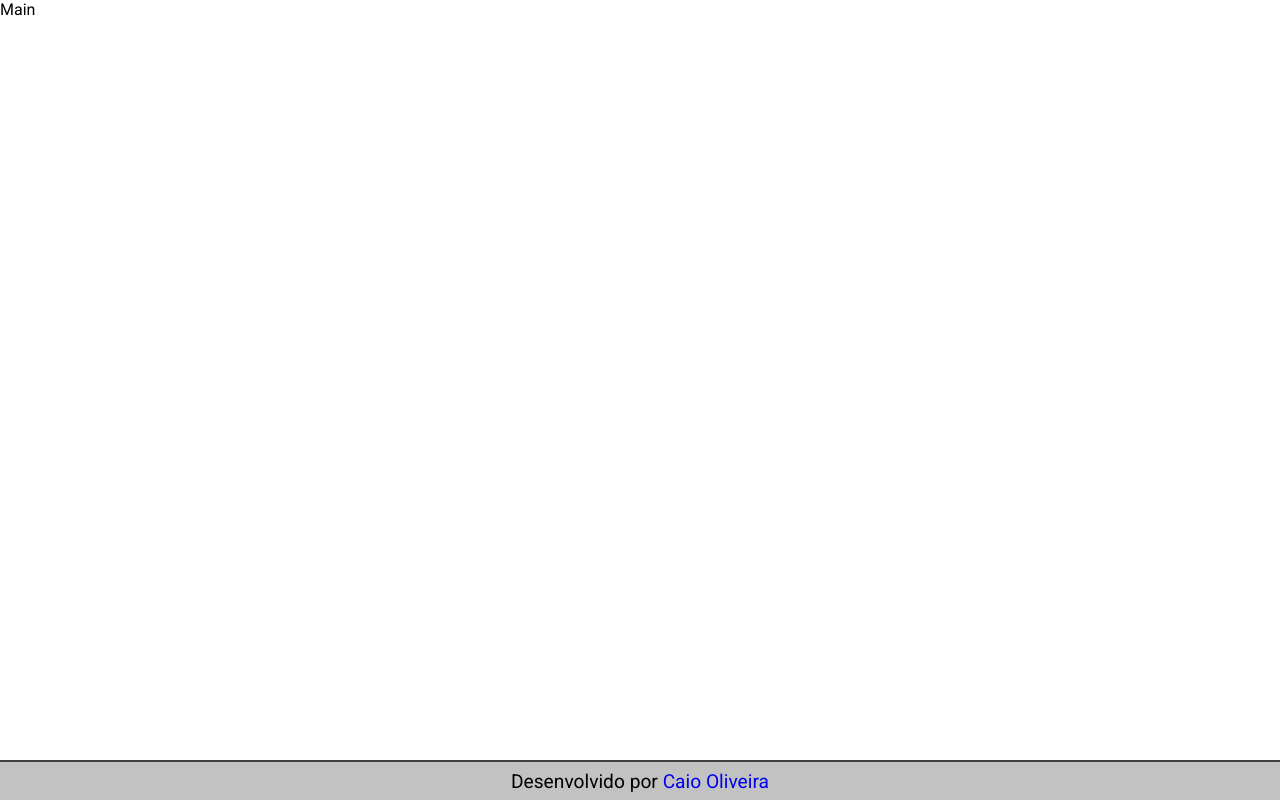
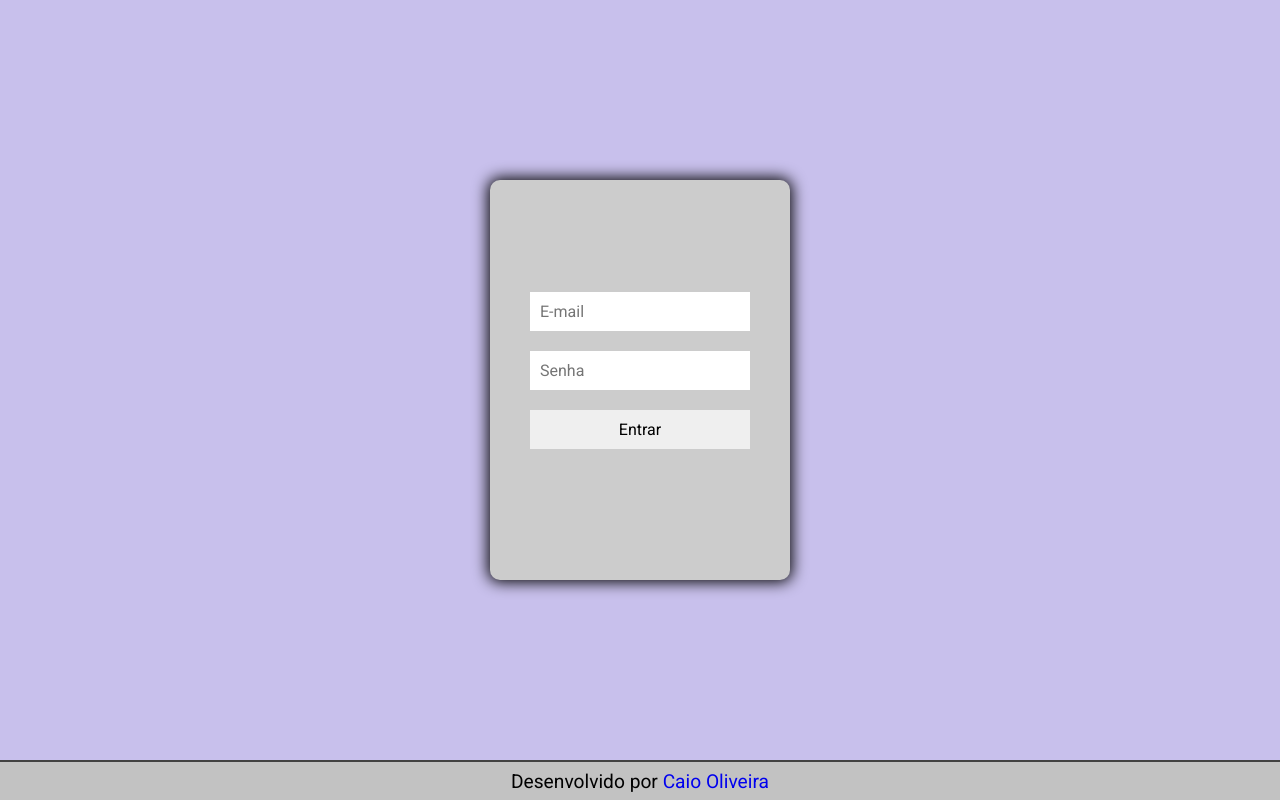
Before and after one commit to caio-oliv/login-exemple-frontend, a React (Create React App) app: page / in a window 1280 px wide. Built offline with nearby package versions, Linux system fonts and the light colour scheme.

Commit message:
feat: add login page

```diff
--- a/package.json
+++ b/package.json
@@ -6,6 +6,7 @@
     "@testing-library/jest-dom": "^4.2.4",
     "@testing-library/react": "^9.3.2",
     "@testing-library/user-event": "^7.1.2",
+    "axios": "^0.19.2",
     "react": "^16.12.0",
     "react-dom": "^16.12.0",
     "react-router": "^5.1.2",
--- a/src/global.css
+++ b/src/global.css
@@ -5,6 +5,7 @@
 	padding: 0;
 	border: 0;
 	outline: 0;
+	box-sizing: border-box;
 	font-size: 1em;
 	font-family: Roboto, Helvetica, Arial, sans-serif;
 }
--- a/src/pages/Login/index.js
+++ /dev/null
@@ -1,9 +0,0 @@
-import React from 'react';
-
-function Login() {
-	return (
-		<div>login</div>
-	);
-}
-
-export default Login;
--- a/src/pages/Main/index.js
+++ b/src/pages/Main/index.js
@@ -1,14 +1,52 @@
-import React from 'react';
+import React, { useState } from 'react';
+import api from '../../services/api';
 import './styles.css';
 
 import Footer from '../../components/Footer';
 
 function Main() {
+	const [email, setEmail] = useState('');
+	const [password, setPassword] = useState('');
+
+	async function handleSubmit(event) {
+		event.preventDefault();
+
+		try {
+			const res = await api.post('/login', {
+				email,
+				password
+			});
+
+			console.log(res.data);
+
+		} catch (err) {
+			console.log(err);
+		}
+	}
+
 	return (
-		<main className="main-page">
-			<div>Main</div>
+		<div className="main-page">
+			<div className="main-page-content">
+				<form onSubmit={handleSubmit} className="login-form">
+					<input
+						type="email"
+						name="email"
+						placeholder="E-mail"
+						value={email}
+						onChange={e => setEmail(e.target.value)}
+					/>
+					<input
+						type="password"
+						name="password"
+						placeholder="Senha"
+						value={password}
+						onChange={e => setPassword(e.target.value)}
+					/>
+					<button type="submit">Entrar</button>
+				</form>
+			</div>
 			<Footer/>
-		</main>
+		</div>
 	);
 }
 
--- a/src/pages/Main/styles.css
+++ b/src/pages/Main/styles.css
@@ -1,11 +1,44 @@
-main.main-page {
+div.main-page {
 	height: 100vh;
 
 	display: grid;
 	grid-template-columns: 1fr;
-	grid-template-rows: 1fr 3fr 40px;
+	grid-template-rows: 1fr 40px;
 	grid-template-areas:
-		'header'
-		'main'
+		'content'
 		'footer';
 }
+
+.main-page-content {
+	grid-area: content;
+
+	display: flex;
+	flex-direction: column;
+	justify-content: center;
+	align-items: center;
+
+	background: rgb(200, 192, 236);
+}
+
+form.login-form {
+	grid-area: content;
+
+	display: flex;
+	flex-direction: column;
+	justify-content: center;
+	align-items: center;
+
+	height: 400px;
+	width: 300px;
+	padding: 40px;
+
+	background: rgb(204, 204, 204);
+	border-radius: 10px;
+	box-shadow: 0px 0px 15px 2px black;
+}
+
+.login-form input, .login-form button {
+	width: 100%;
+	margin-bottom: 20px;
+	padding: 10px;
+}
--- /dev/null
+++ b/src/pages/Signup/index.js
@@ -0,0 +1,9 @@
+import React from 'react';
+
+function Signup() {
+	return (
+		<div>Signup</div>
+	);
+}
+
+export default Signup;
--- a/src/router.js
+++ b/src/router.js
@@ -1,7 +1,7 @@
 import React from 'react';
 import { BrowserRouter, Switch, Route } from 'react-router-dom';
 
-import Login from './pages/Login';
+import Signup from './pages/Signup';
 import Main from './pages/Main';
 
 function Routes() {
@@ -9,7 +9,7 @@ function Routes() {
 		<BrowserRouter>
 			<Switch>
 				<Route path="/" exact component={Main}/>
-				<Route path="/login" component={Login}/>
+				<Route path="/signup" component={Signup}/>
 			</Switch>
 		</BrowserRouter>
 	)
--- /dev/null
+++ b/src/services/api.js
@@ -0,0 +1,7 @@
+import axios from 'axios';
+
+const api = axios.create({
+	baseURL: 'http://localhost:3333'
+});
+
+export default api;
```
Also changed, not shown: 1 other file (tests, documents, lock files or other folders).
